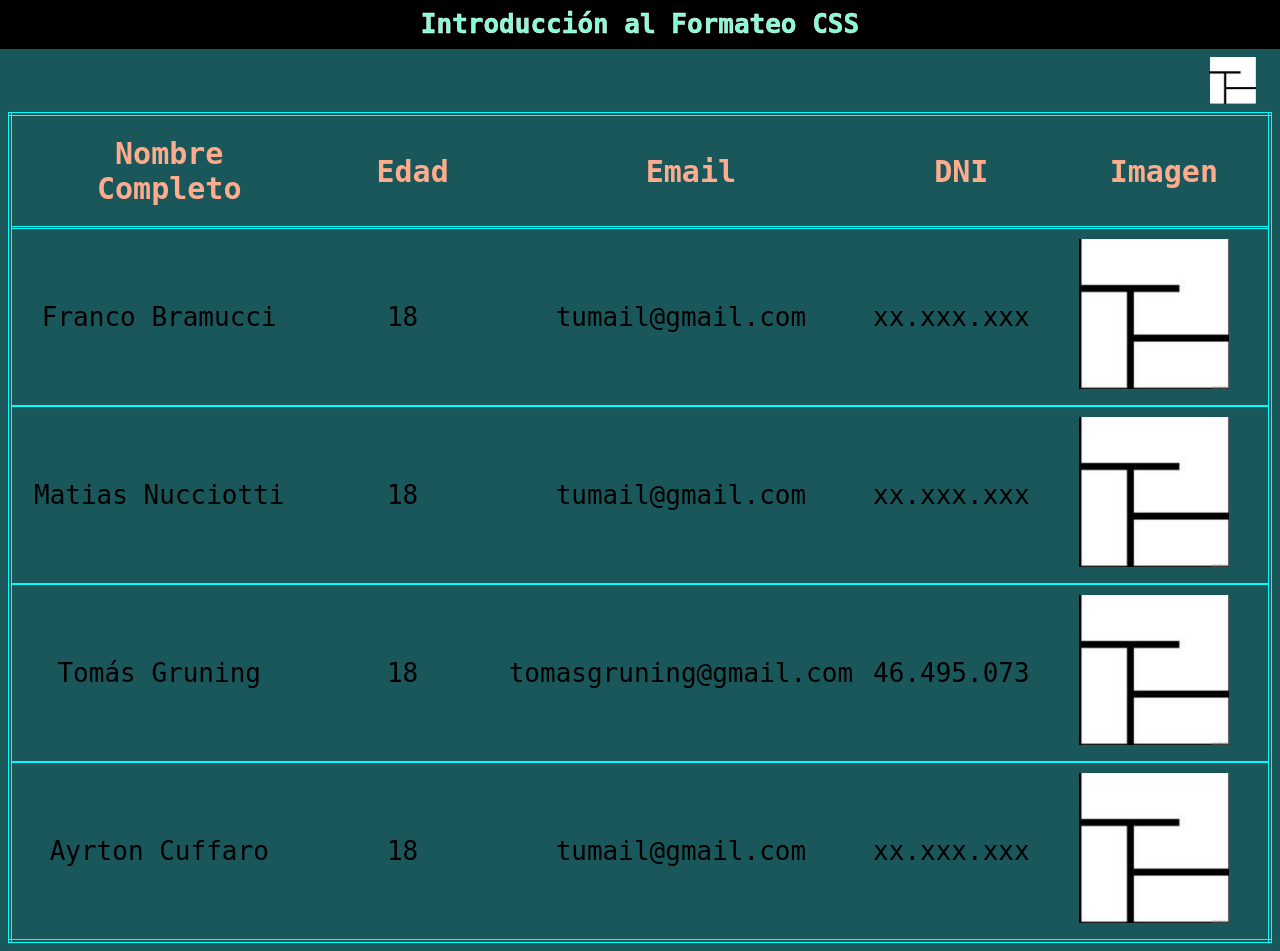
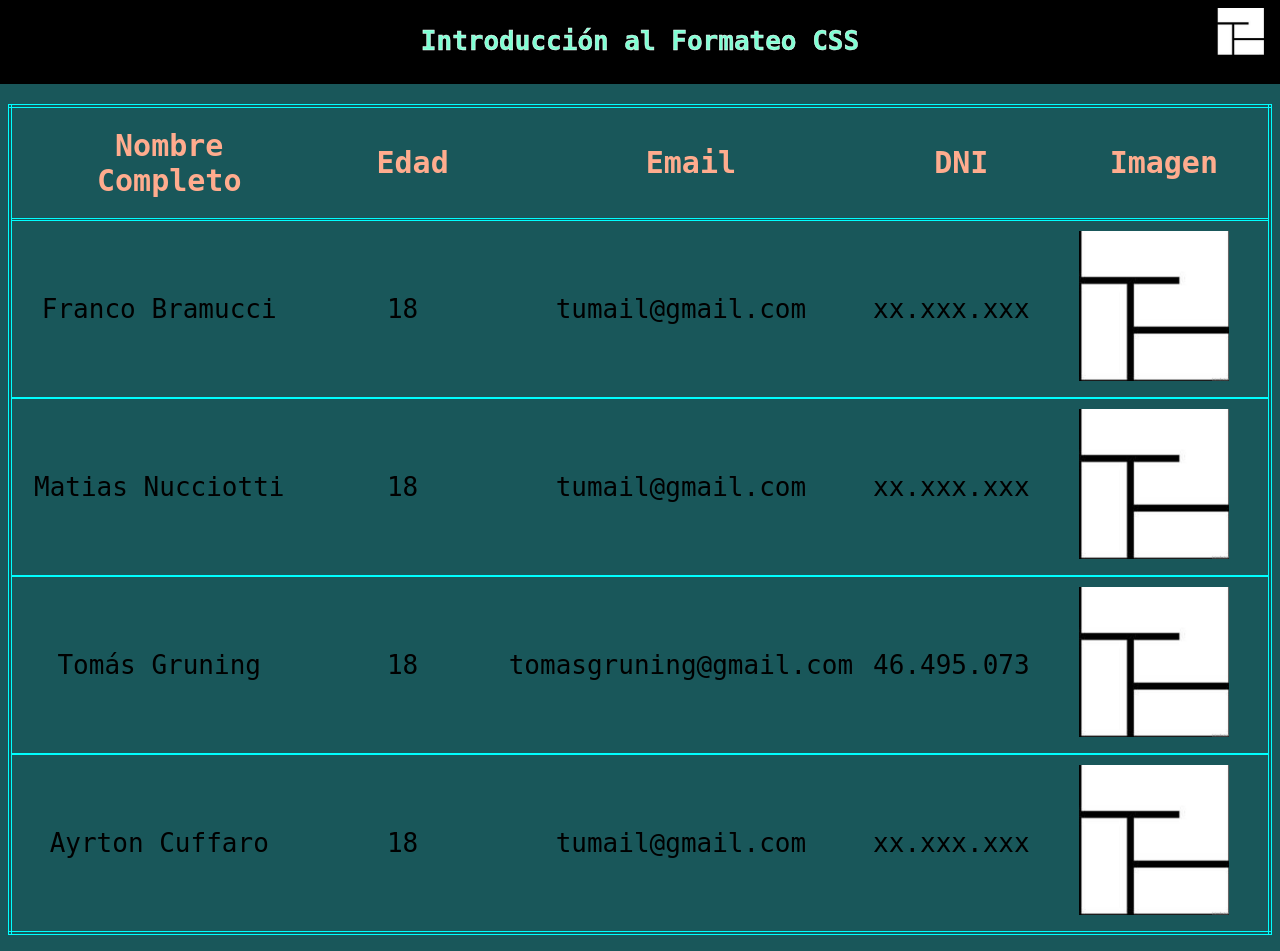
Before and after one commit to francobramucci/Pagina-Web, a PHP site: page /prueba.html in a window 1280 px wide. Run offline with PHP 8.4, Linux system fonts and the light colour scheme.

Commit message:
Separacion tabla y encabezado, problema icono fixed

```diff
--- a/html/cosas.css
+++ b/html/cosas.css
@@ -2,23 +2,26 @@
     background-color: rgb(25, 87, 90);
 }
 
-.encabezado{
+.titulo{
     font-family: monospace;
     -webkit-text-stroke: 0.5px rgb(255, 255, 255);
+    text-align: center;
+    color:aquamarine;
+}
+.encabezado{
     margin: -9px;
     margin-bottom: auto;
     padding: 10px;
-    text-align: center;
     background-color: black;
-    color:aquamarine;
 }
 
 .logopoli{
     padding: 8px 16px;
-    float: right!important;
+    position: absolute;
+    top: 0;
+    right: 0;
     border:none;
     display:block;
-    outline:0;
     width: 47px;
     height: 47px
 }
@@ -36,6 +39,7 @@
 .tabla{
     font-family: monospace;
     margin: auto;
+    margin-top: 20px;
     text-align: left;
     border: 4px double aqua;
     border-collapse: collapse;
--- a/html/prueba.html
+++ b/html/prueba.html
@@ -2,8 +2,10 @@
 <html>
     <head><link rel = "stylesheet" type = "text/css" href = "cosas.css"></head>
     <body class = "background">
-        <h1 class = "encabezado">Introducción al Formateo CSS</h1>
-        <a href = "http://www.ips.edu.ar" target=”_blank”><img src = "images/polinegativo.jpg" alt = "Politécnico" class="logopoli"></a>
+        <header class = "encabezado">
+            <h1 class = "titulo">Introducción al Formateo CSS</h1>
+            <a href = "http://www.ips.edu.ar" target=”_blank”><img src = "images/polinegativo.jpg" alt = "Politécnico" class="logopoli"></a>
+        </header>
         <table class = "tabla">
             <tbody>
                 <tr>
```
